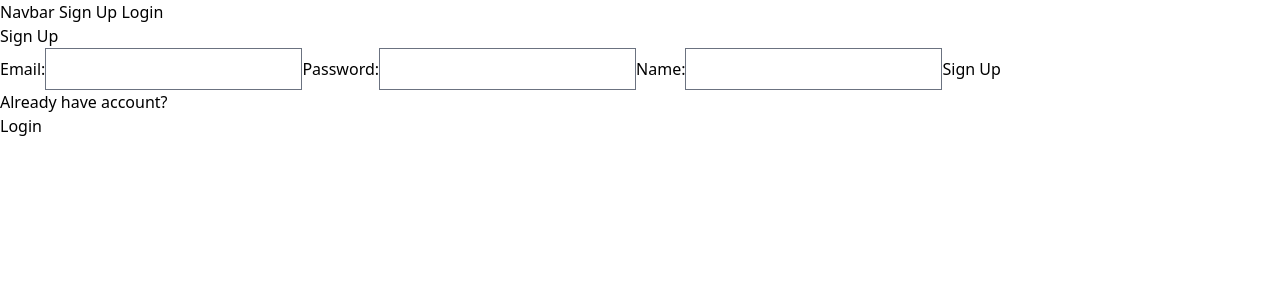
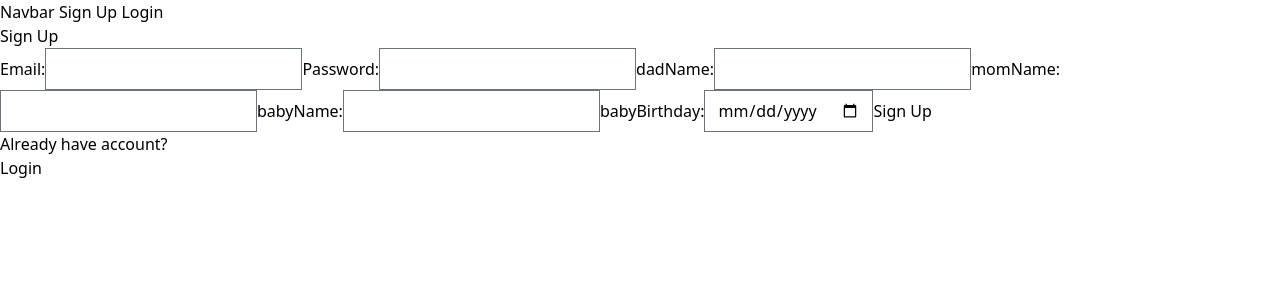
Before and after one commit to sephoenix/MyLittleEmm-FE, a React (Create React App) app: page /signup in a window 1280 px wide. Shown: the top 300 px of the page. Built offline with nearby package versions, Linux system fonts and the light colour scheme; no server answers; the HTML template or start-up script is replaced by a standard one.

Commit message:
signup page updated

```diff
--- a/src/App.jsx
+++ b/src/App.jsx
@@ -3,6 +3,7 @@ import IsAnon from './components/IsAnon';
 import IsPrivate from './components/IsPrivate';
 import Navbar from './components/Navbar';
 import { AuthProviderWrapper } from './context/auth.context';
+import DiariesList from './pages/DiariesList';
 import Home from './pages/Home';
 import LoginPage from './pages/LoginPage';
 import Protected from './pages/Protected';
@@ -13,6 +14,7 @@ function App() {
     <AuthProviderWrapper>
       <Navbar />
       <Routes>
+        <Route path="/diaries" element={<DiariesList />} />
         <Route path="/" element={<Home />} />
         <Route
           path="/protected"
--- a/src/pages/SignupPage.jsx
+++ b/src/pages/SignupPage.jsx
@@ -5,7 +5,11 @@ import { AuthContext } from '../context/auth.context';
 function SignupPage() {
   const [email, setEmail] = useState('');
   const [password, setPassword] = useState('');
-  const [name, setName] = useState('');
+  const [dadName, setDadName] = useState('');
+  const [momName, setMomName] = useState('');
+  const [babyName, setBabyName] = useState('');
+  const [babyBirthday, setBabyBirthday] = useState('');
+
   const [errorMessage, setErrorMessage] = useState(undefined);
   const { signup } = useContext(AuthContext);
 
@@ -13,7 +17,10 @@ function SignupPage() {
 
   const handleEmail = e => setEmail(e.target.value);
   const handlePassword = e => setPassword(e.target.value);
-  const handleName = e => setName(e.target.value);
+  const handleDadName = e => setDadName(e.target.value);
+  const handleMomName = e => setMomName(e.target.value);
+  const handleBabyName = e => setBabyName(e.target.value);
+  const handlebabyBirthday = e => setBabyBirthday(e.target.value);
 
   const handleSignupSubmit = e => {
     e.preventDefault();
@@ -44,8 +51,17 @@ function SignupPage() {
         <label>Password:</label>
         <input type="password" name="password" value={password} onChange={handlePassword} />
 
-        <label>Name:</label>
-        <input type="text" name="name" value={name} onChange={handleName} />
+        <label>dadName:</label>
+        <input type="text" name="dadName" value={dadName} onChange={handleDadName} />
+
+        <label>momName:</label>
+        <input type="text" name="momName" value={momName} onChange={handleMomName} />
+
+        <label>babyName:</label>
+        <input type="text" name="babyName" value={babyName} onChange={handleBabyName} />
+
+        <label>babyBirthday:</label>
+        <input type="date" name="babyBirthday" value={babyBirthday} onChange={handlebabyBirthday} />
 
         <button type="submit">Sign Up</button>
       </form>
--- a/src/services/api.service.js
+++ b/src/services/api.service.js
@@ -36,6 +36,10 @@ class ApiService {
     // same as
     // return axios.post("http://localhost:5005/auth/verify");
   };
+
+  getAllDiaries = () => {
+    return this.api.get('/api/diaries');
+  };
 }
 
 // Create one instance (object) of the service
```
